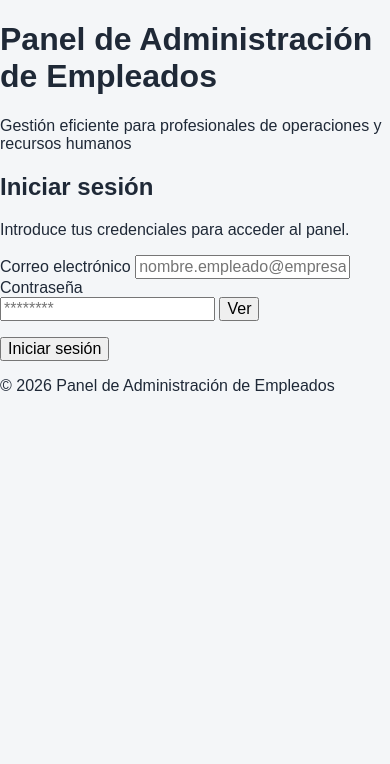
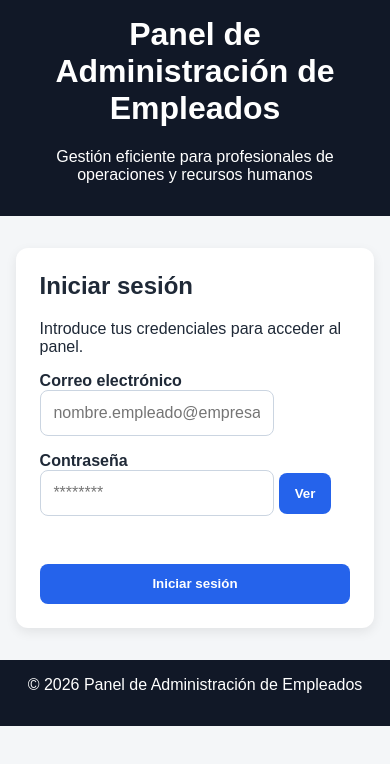
Before and after one commit to gmp395/employee-dashboard, a website with bundled scripts: page src/index.html in a window 390 px wide. Built offline with nearby package versions, Linux system fonts and the light colour scheme.

Commit message:
style: add responsive dashboard styles

```diff
--- a/src/styles/dashboard.css
+++ b/src/styles/dashboard.css
@@ -0,0 +1,83 @@
+header {
+  display: flex;
+  justify-content: space-between;
+  align-items: center;
+  gap: 1rem;
+}
+
+#logout-button {
+  background: #dc2626;
+}
+
+#logout-button:hover {
+  background: #b91c1c;
+}
+
+#letter-filter {
+  display: flex;
+  flex-wrap: wrap;
+  gap: 0.5rem;
+}
+
+#letter-filter button {
+  background: #e5e7eb;
+  color: #111827;
+  padding: 0.6rem 0.8rem;
+}
+
+#letter-filter button:hover,
+#letter-filter button.active {
+  background: #2563eb;
+  color: white;
+}
+
+#employees-list {
+  display: grid;
+  grid-template-columns: repeat(auto-fit, minmax(220px, 1fr));
+  gap: 1rem;
+}
+
+.employee-card {
+  padding: 1rem;
+  max-width: 250px;
+}
+
+.employee-card img {
+  display: block;
+  margin: 0 auto 1rem;
+}
+
+.employee-card h3 {
+  margin-bottom: 0.5rem;
+  padding-bottom: 0.5rem;
+  border-bottom: 1px solid #e5e7eb;
+}
+
+.employee-card p {
+  margin: 0.3rem 0;
+  color: #4b5563;
+}
+
+@media (max-width: 600px) {
+  header {
+    flex-direction: column;
+    align-items: stretch;
+    text-align: center;
+  }
+
+  #logout-button {
+    width: 100%;
+  }
+
+  main {
+    margin: 1rem auto;
+  }
+
+  section {
+    padding: 1rem;
+  }
+
+  #employees-list {
+    grid-template-columns: 1fr;
+  }
+}
--- a/src/styles/main.css
+++ b/src/styles/main.css
@@ -5,16 +5,71 @@
 body {
   margin: 0;
   font-family: Arial, sans-serif;
-  background-color: #f4f6f8;
+  background: #f4f6f8;
   color: #1f2937;
 }
 
-a {
-  color: inherit;
-  text-decoration: none;
+header,
+footer {
+  background: #111827;
+  color: white;
+  padding: 1rem;
+  text-align: center;
 }
 
-button,
+main {
+  width: min(1100px, 92%);
+  margin: 2rem auto;
+}
+
+section {
+  background: white;
+  padding: 1.5rem;
+  margin-bottom: 1.5rem;
+  border-radius: 12px;
+  box-shadow: 0 4px 12px rgba(0, 0, 0, 0.08);
+}
+
+h1,
+h2,
+p {
+  margin-top: 0;
+}
+
+form {
+  display: flex;
+  flex-direction: column;
+  gap: 1rem;
+  max-width: 420px;
+  margin: 0 auto;
+}
+
+label {
+  font-weight: bold;
+}
+
 input {
-  font: inherit;
+  padding: 0.8rem;
+  border: 1px solid #cbd5e1;
+  border-radius: 8px;
+  font-size: 1rem;
 }
+
+button {
+  border: none;
+  border-radius: 8px;
+  padding: 0.8rem 1rem;
+  background: #2563eb;
+  color: white;
+  font-weight: bold;
+  cursor: pointer;
+}
+
+button:hover {
+  background: #1d4ed8;
+}
+
+.error {
+  color: #dc2626;
+  font-weight: bold;
+}
```
